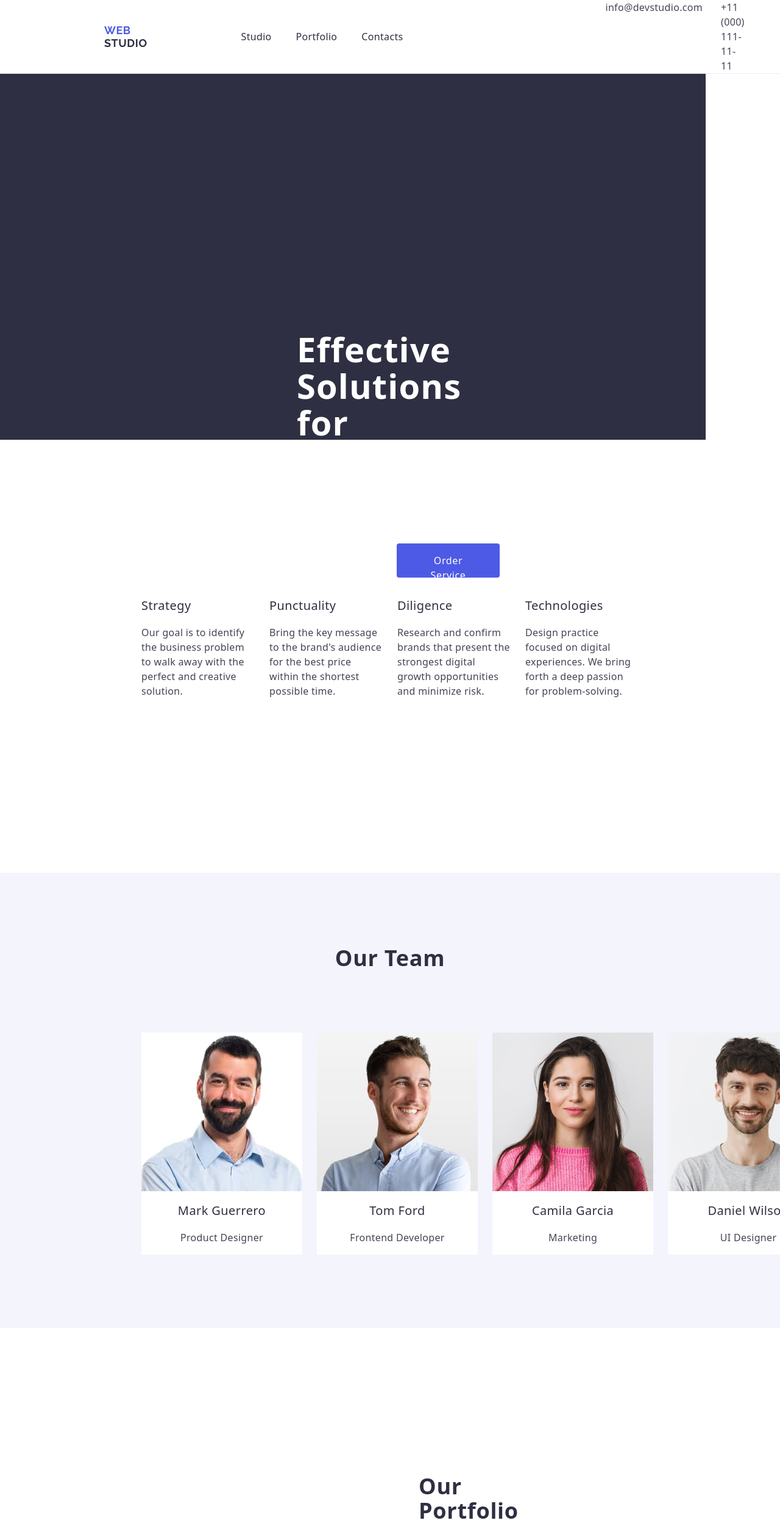
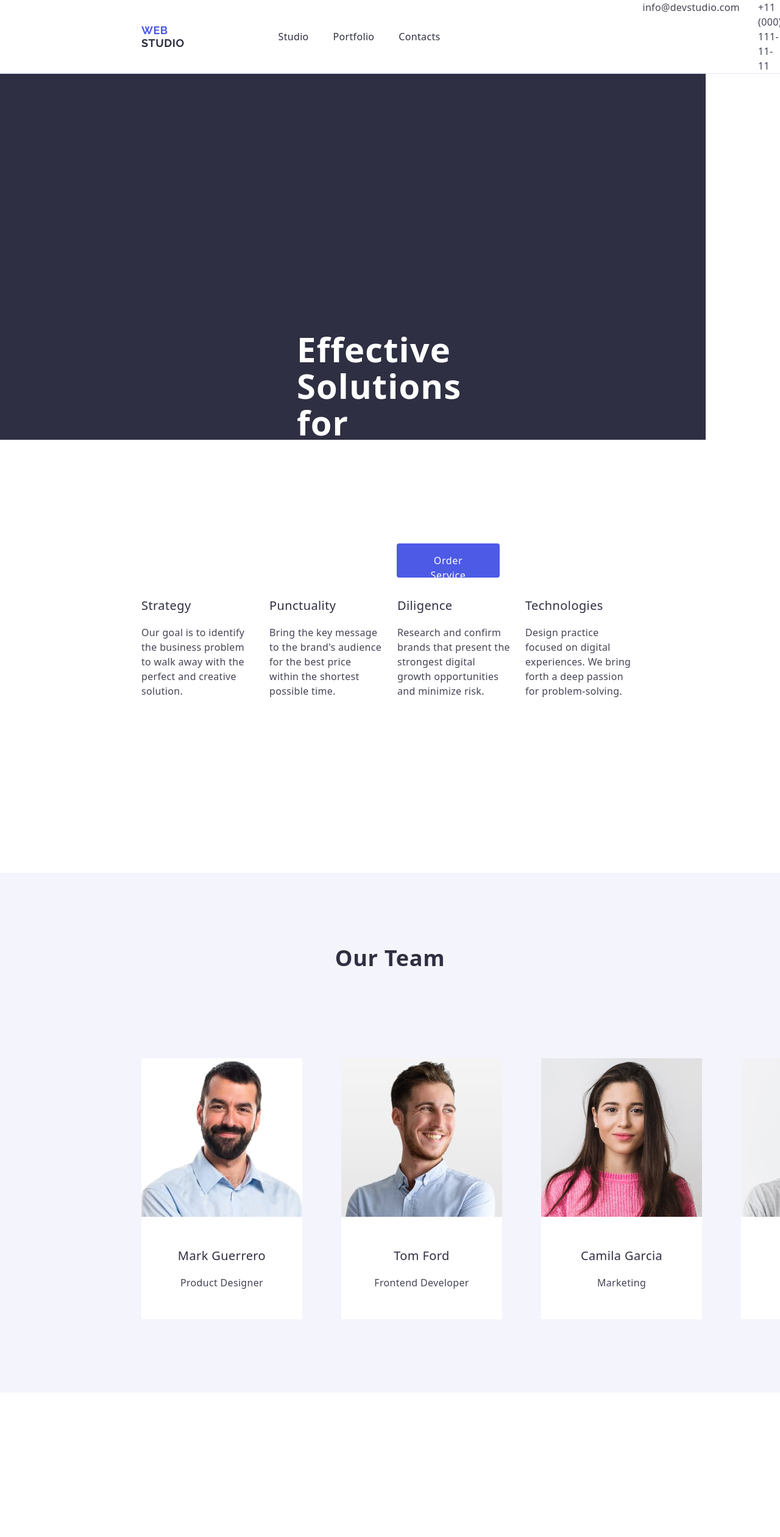
Before and after one commit to nazarko345/goit-markup-hw-03, a plain HTML site: page index.html in a window 1280 px wide. Shown: the top 2520 px of the page at 61% size. Drawn offline with nearby package versions, Linux system fonts and the light colour scheme.

Commit message:
10 flex changes

```diff
--- a/css/style.css
+++ b/css/style.css
@@ -21,13 +21,14 @@ ol {
     display: flex;
     align-items: center;
     width: 1158px;
-    margin: 0;
+    margin: 0 auto;
 }
 
 .header-logo {
     margin: 24px 76px 24px 156px;
 
 }
+
 
 .nav-header {
     display: flex;
@@ -39,7 +40,8 @@ ol {
     display: flex;
     gap: 40px;
     margin: 24px 332px 24px 0;
-
+    padding-top: 24px;
+    padding-bottom: 24px;
 }
 
 .contacts-list {
@@ -225,6 +227,11 @@ button:focus {
     line-height: 1.2;
     letter-spacing: 0.02em;
     color: #2e2f42;
+    margin-right: 40px;
+
+}
+:for(:last-child) {
+margin-right: 0;
 }
 
 .team-title {
@@ -236,6 +243,7 @@ button:focus {
     color: #2e2f42;
     padding-top: 120px;
     padding-bottom: 72px;
+    margin-bottom: 72px;
 }
 
 .bs-paragraf {
@@ -338,3 +346,7 @@ button:focus {
     padding-top: 120px;
     padding-bottom: 120px;
 }
+.team-member-card {
+    padding: 32px 0;
+    border-radius: 0px 0px 4px 4px;
+}
--- a/index.html
+++ b/index.html
@@ -119,8 +119,11 @@
                 width="264"
                 height="260"
               />
+
+              <div class="team-member-card">
                 <h3 class="member-name">Mark Guerrero</h3>
                 <p class="team-paragraf">Product Designer</p>
+              </div>
             </li>
             <li class="team-members">
               <img
@@ -130,8 +133,11 @@
                 width="264"
                 height="260"
               />
+
+              <div class="team-member-card">
                 <h3 class="member-name">Tom Ford</h3>
                 <p class="team-paragraf">Frontend Developer</p>
+              </div>
             </li>
             <li class="team-members">
               <img
@@ -141,8 +147,11 @@
                 width="264"
                 height="260"
               />
+
+              <div class="team-member-card">
                 <h3 class="member-name">Camila Garcia</h3>
                 <p class="team-paragraf">Marketing</p>
+              </div>
             </li>
             <li class="team-members">
               <img
@@ -152,8 +161,11 @@
                 width="264"
                 height="260"
               />
+
+              <div class="team-member-card">
                 <h3 class="member-name">Daniel Wilson</h3>
                 <p class="team-paragraf">UI Designer</p>
+              </div>
             </li>
           </ul>
         </div>
```
Lines whose indentation alone changed are shown as unchanged.
